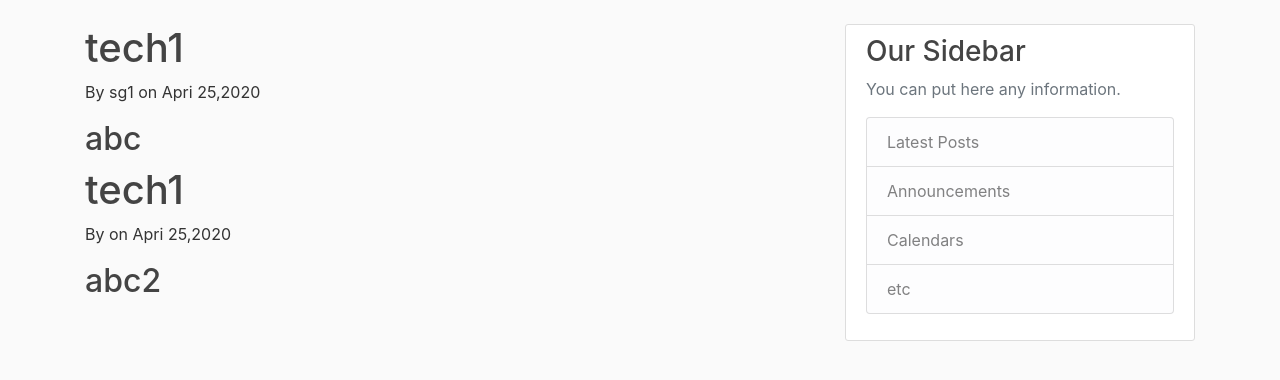
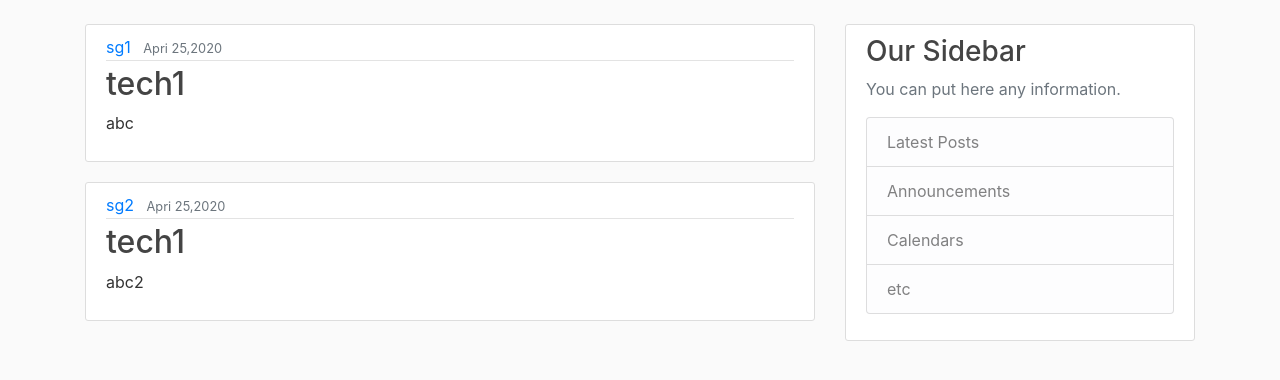
Before and after one commit to snehagupta01/Flask-blogapp, a Flask app: page /home in a window 1280 px wide. Shown: the part 56-436 px from the top of the page. Run offline with Flask 2, Linux system fonts and the light colour scheme; some libraries are stand-ins or nearby versions.

Commit message:
updated home.html

```diff
--- a/flaskmain.py
+++ b/flaskmain.py
@@ -10,7 +10,7 @@ posts = [
         'date_posted' : 'Apri 25,2020'
     },
     {
-        'author ': 'sg2',
+        'author': 'sg2',
         'title' : 'tech1',
         'content' : 'abc2',
         'date_posted' : 'Apri 25,2020'
--- a/templates/home.html
+++ b/templates/home.html
@@ -1,8 +1,15 @@
 {% extends "base.html" %}
 {% block content %}
-        {% for post in posts %}
-        <h1>{{post.title}}</h1>
-        <p>By {{post.author}} on {{post.date_posted}}</p>
-        <h2>{{post.content}}</h2>
-        {% endfor %}
+{% for post in posts %}
+<article class="media content-section">
+    <div class="media-body">
+      <div class="article-metadata">
+        <a class="mr-2" href="#">{{ post.author }}</a>
+        <small class="text-muted">{{ post.date_posted }}</small>
+      </div>
+      <h2><a class="article-title" href="#">{{ post.title }}</a></h2>
+      <p class="article-content">{{ post.content }}</p>
+    </div>
+  </article>
+  {% endfor %}
 {%endblock%}
```
